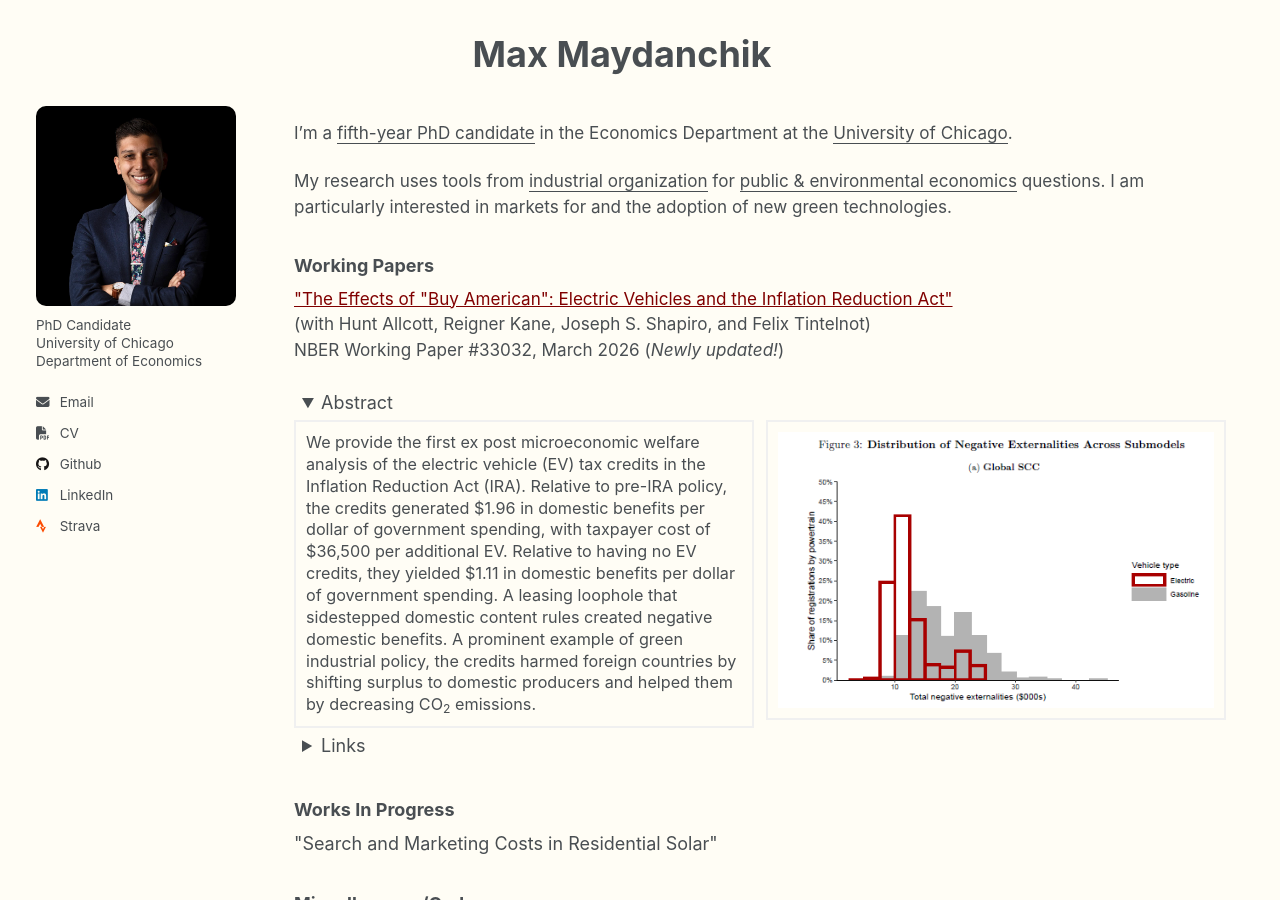
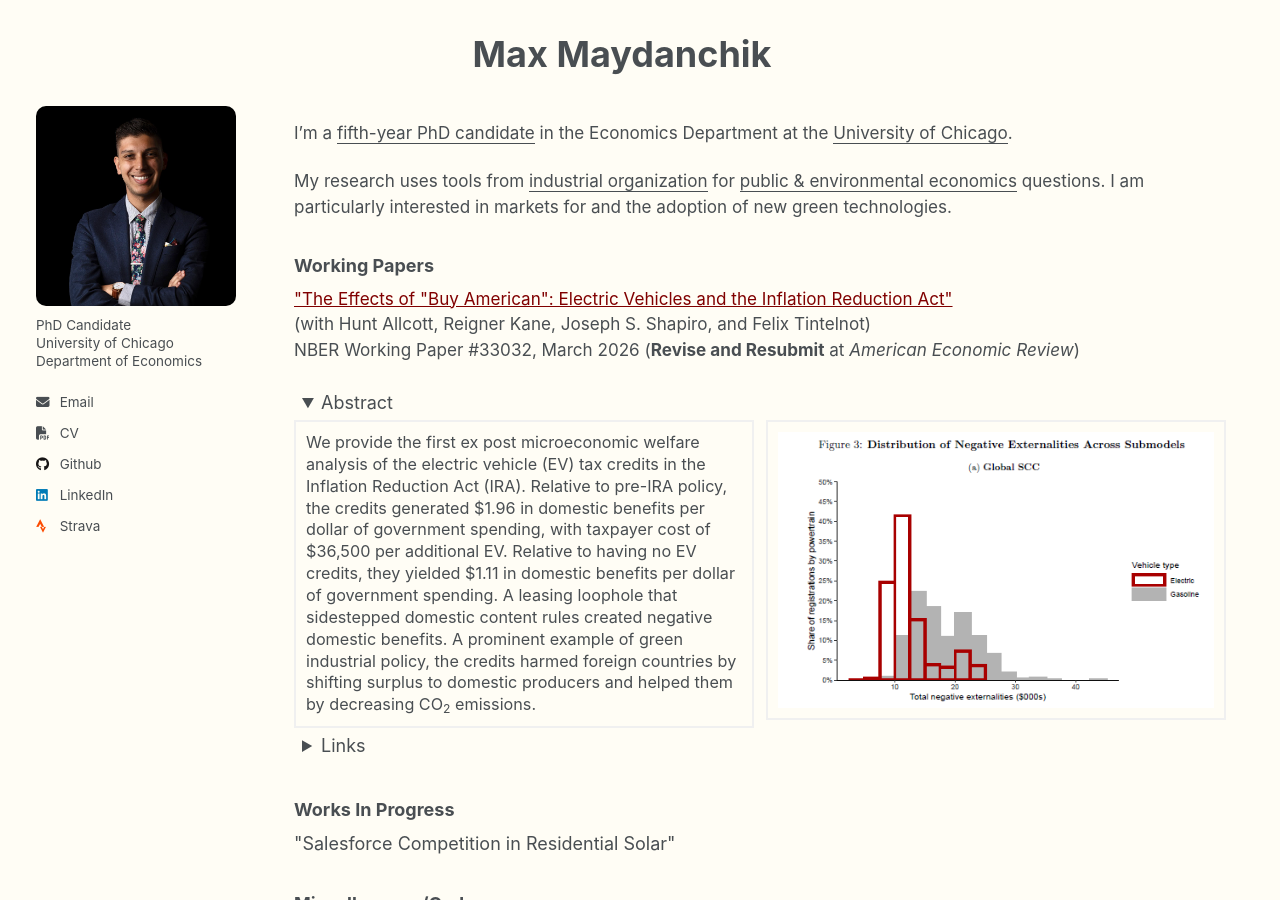
Before and after one commit to MMaydanchik/mmaydanchik.github.io, a Jekyll site: the page built from _pages/about.md, in a window 1280 px wide and 900 px high. Built offline with Jekyll 4.4.1, drawn with Linux system fonts in a browser that asks for light colours.

Commit message:
R&R update

```diff
--- a/_pages/about.md
+++ b/_pages/about.md
@@ -62,7 +62,7 @@ My research uses tools from <u>industrial organization</u> for <u>public & envir
 
 <a href="/files/EVTrade.pdf" class="maroon"><m>"The Effects of "Buy American": Electric Vehicles and the Inflation Reduction Act"</m></a> \
 (with Hunt Allcott, Reigner Kane, Joseph S. Shapiro, and Felix Tintelnot) \
-NBER Working Paper #33032, March 2026 (*Newly updated!*)
+NBER Working Paper #33032, March 2026 (**Revise and Resubmit** at *American Economic Review*)
 
 <details open>
 <summary>Abstract</summary>
@@ -90,7 +90,7 @@ NBER Working Paper #33032, March 2026 (*Newly updated!*)
 
 ### Works In Progress
 <div>
-"Search and Marketing Costs in Residential Solar"
+"Salesforce Competition in Residential Solar"
 </div>
 
 ### Miscellaneous/Code
```
